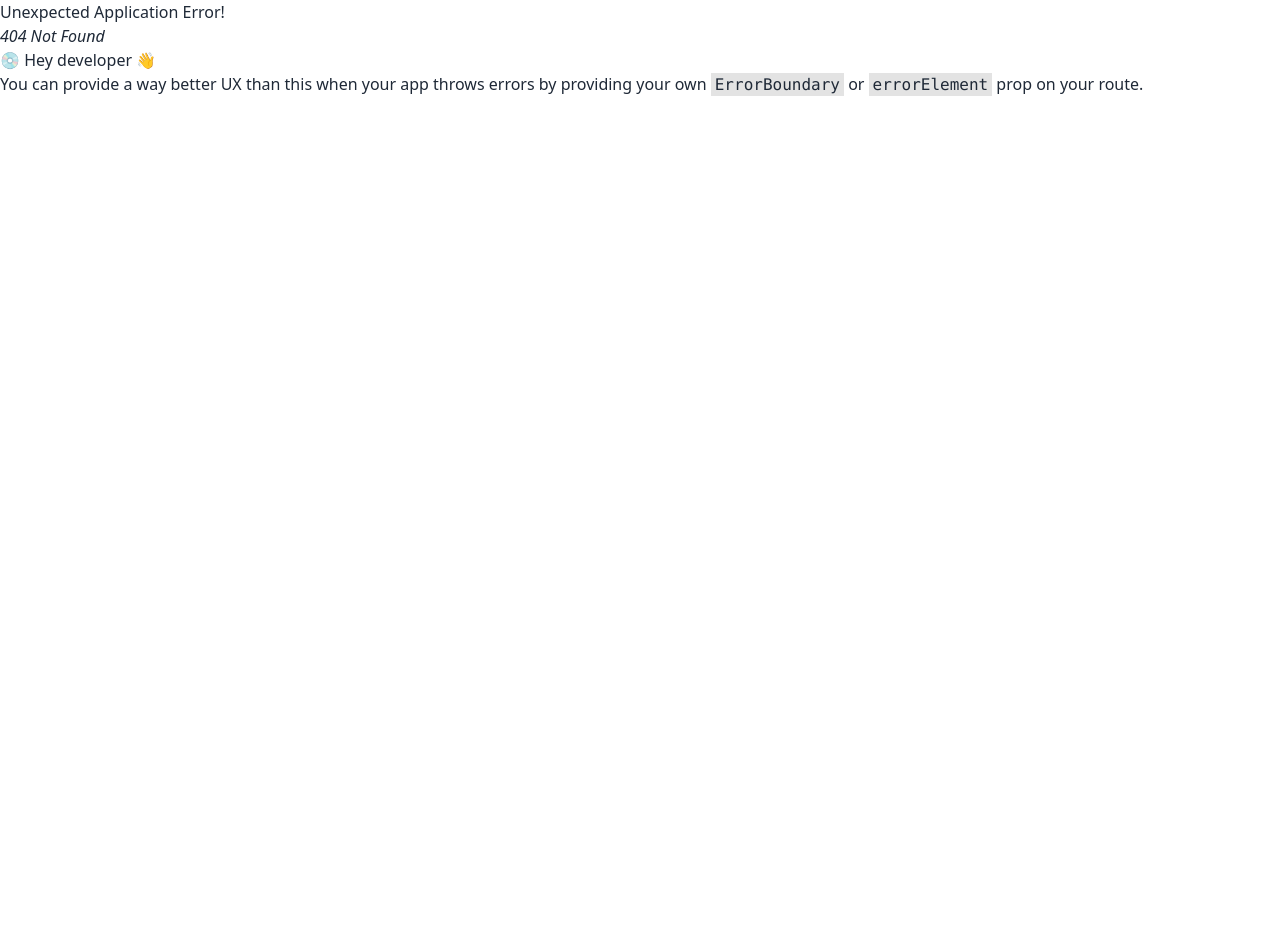
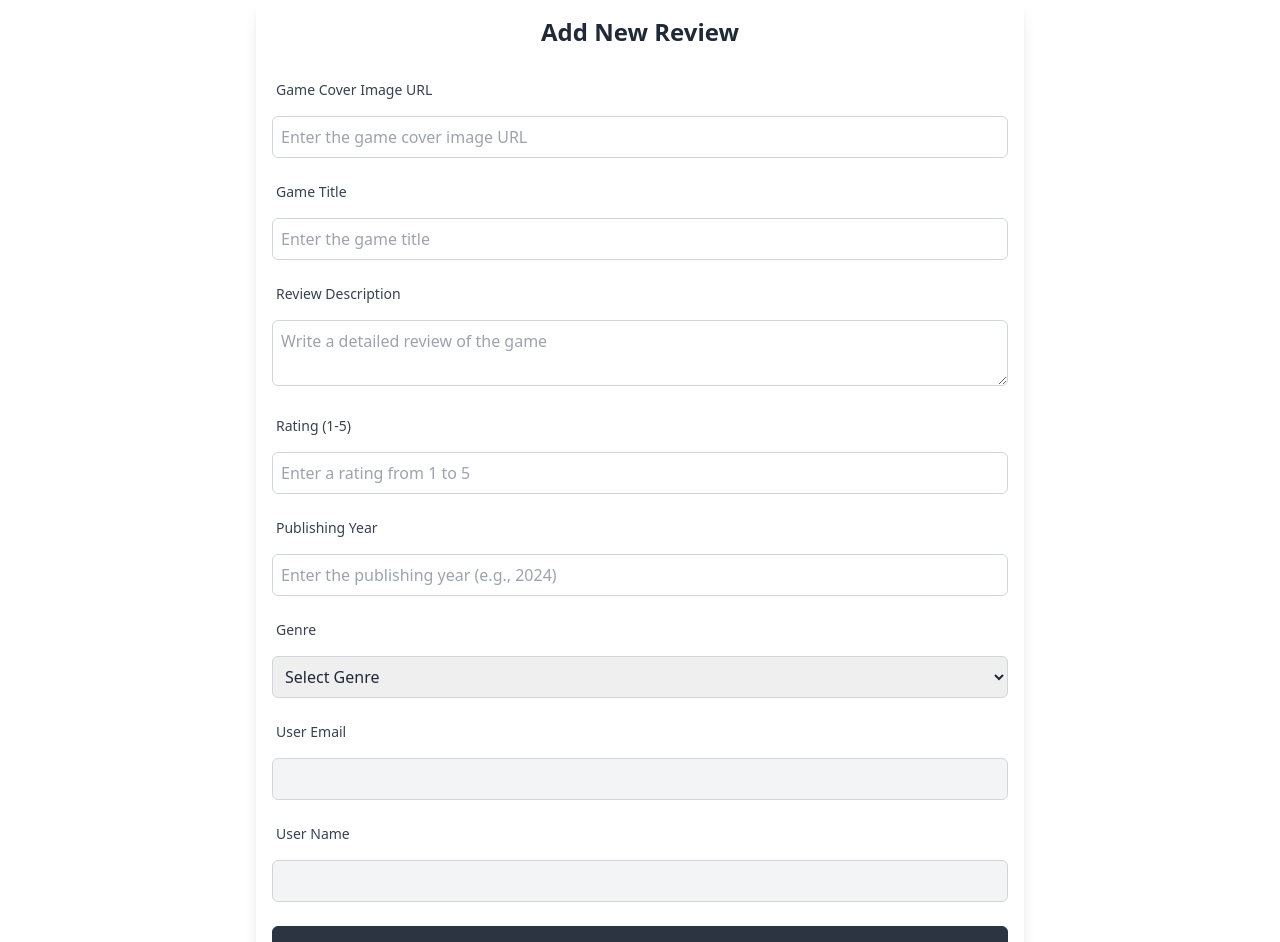
Before and after one commit to babladey275/chill-gamer-client, a React (Vite) app: page /add-review in a window 1280 px wide. Before the commit this address had no page. Shown: the top 942 px of the page. Before the commit the page ends 800 px from the top, so only its background shows below. Built offline with nearby package versions, Linux system fonts and the light colour scheme.

Commit message:
added add review page

```diff
--- a/package.json
+++ b/package.json
@@ -12,7 +12,8 @@
   "dependencies": {
     "react": "^18.3.1",
     "react-dom": "^18.3.1",
-    "react-router-dom": "^7.0.2"
+    "react-router-dom": "^7.0.2",
+    "sweetalert2": "^11.14.5"
   },
   "devDependencies": {
     "@eslint/js": "^9.15.0",
--- a/src/components/Navbar.jsx
+++ b/src/components/Navbar.jsx
@@ -1,6 +1,6 @@
 import { Link } from "react-router-dom";
 
-const Navbar = ({ user }) => {
+const Navbar = () => {
   const links = (
     <>
       <li>
--- /dev/null
+++ b/src/pages/AddReview.jsx
@@ -0,0 +1,177 @@
+const AddReview = () => {
+  const handleAddReview = (event) => {
+    event.preventDefault();
+    const form = event.target;
+    const image = form.image.value;
+    const title = form.title.value;
+    const description = form.description.value;
+    const rating = form.rating.value;
+    const publishingYear = form.publishingYear.value;
+    const genre = form.genre.value;
+    const email = form.email.value;
+    const name = form.name.value;
+    const newReview = {
+      image,
+      title,
+      description,
+      rating,
+      publishingYear,
+      genre,
+      email,
+      name,
+    };
+    console.log(newReview);
+  };
+
+  return (
+    <div className="max-w-3xl mx-auto p-4 bg-white rounded-lg shadow-lg">
+      <h2 className="text-2xl font-semibold text-center mb-6">
+        Add New Review
+      </h2>
+
+      <form onSubmit={handleAddReview}>
+        {/* Game Cover Image URL */}
+        <div className="mb-4">
+          <label className="label">
+            <span className="label-text font-medium text-gray-700">
+              Game Cover Image URL
+            </span>
+          </label>
+          <input
+            type="url"
+            name="image"
+            placeholder="Enter the game cover image URL"
+            className="mt-2 p-2 w-full border border-gray-300 rounded-md"
+            required
+          />
+        </div>
+
+        {/* Game Title */}
+        <div className="mb-4">
+          <label className="label">
+            <span className="label-text font-medium text-gray-700">
+              Game Title
+            </span>
+          </label>
+          <input
+            type="text"
+            name="title"
+            placeholder="Enter the game title"
+            className="mt-2 p-2 w-full border border-gray-300 rounded-md"
+            required
+          />
+        </div>
+
+        {/* Review Description */}
+        <div className="mb-4">
+          <label className="label">
+            <span className="label-text font-medium text-gray-700">
+              Review Description
+            </span>
+          </label>
+          <textarea
+            name="description"
+            placeholder="Write a detailed review of the game"
+            className="mt-2 p-2 w-full border border-gray-300 rounded-md"
+            required
+          />
+        </div>
+
+        {/* Rating */}
+        <div className="mb-4">
+          <label className="label">
+            <span className="label-text font-medium text-gray-700">
+              Rating (1-5)
+            </span>
+          </label>
+          <input
+            type="number"
+            name="rating"
+            placeholder="Enter a rating from 1 to 5"
+            className="mt-2 p-2 w-full border border-gray-300 rounded-md"
+            min="1"
+            max="5"
+            required
+          />
+        </div>
+
+        {/* Publishing Year */}
+        <div className="mb-4">
+          <label className="label">
+            <span className="label-text font-medium text-gray-700">
+              Publishing Year
+            </span>
+          </label>
+          <input
+            type="number"
+            name="publishingYear"
+            placeholder="Enter the publishing year (e.g., 2024)"
+            className="mt-2 p-2 w-full border border-gray-300 rounded-md"
+            required
+          />
+        </div>
+
+        {/* Genre Dropdown */}
+        <div className="mb-4">
+          <label className="label">
+            <span className="label-text font-medium text-gray-700">Genre</span>
+          </label>
+          <select
+            name="genre"
+            className="mt-2 p-2 w-full border border-gray-300 rounded-md"
+            required
+          >
+            <option value="">Select Genre</option>
+            <option value="Action">Action</option>
+            <option value="RPG">RPG</option>
+            <option value="Adventure">Adventure</option>
+            <option value="Shooter">Shooter</option>
+            <option value="Strategy">Strategy</option>
+          </select>
+        </div>
+
+        {/* User Email (Read-Only) */}
+        <div className="mb-4">
+          <label className="label">
+            <span className="label-text font-medium text-gray-700">
+              User Email
+            </span>
+          </label>
+          <input
+            type="email"
+            name="email"
+            readOnly
+            className="mt-2 p-2 w-full border border-gray-300 rounded-md bg-gray-100"
+          />
+        </div>
+
+        {/* User Name (Read-Only) */}
+        <div className="mb-6">
+          <label className="label">
+            <span className="label-text font-medium text-gray-700">
+              User Name
+            </span>
+          </label>
+          <input
+            type="text"
+            name="name"
+            readOnly
+            className="mt-2 p-2 w-full border border-gray-300 rounded-md bg-gray-100"
+          />
+        </div>
+
+        {/* Submit Button */}
+        <div className="flex justify-center">
+          <button
+            type="submit"
+            className="w-full py-2 btn btn-neutral rounded-md"
+          >
+            Submit Review
+          </button>
+        </div>
+      </form>
+    </div>
+  );
+};
+
+export default AddReview;
--- a/src/routes/router.jsx
+++ b/src/routes/router.jsx
@@ -1,11 +1,16 @@
 import { createBrowserRouter } from "react-router-dom";
 import HomeLayout from "../layouts/HomeLayout";
+import AddReview from "../pages/addReview";
 
 const router = createBrowserRouter([
   {
     path: "/",
     element: <HomeLayout></HomeLayout>,
   },
+  {
+    path: "add-review",
+    element: <AddReview></AddReview>,
+  },
 ]);
 
 export default router;
```
Also changed, not shown: 1 other file (tests, documents, lock files or other folders).
